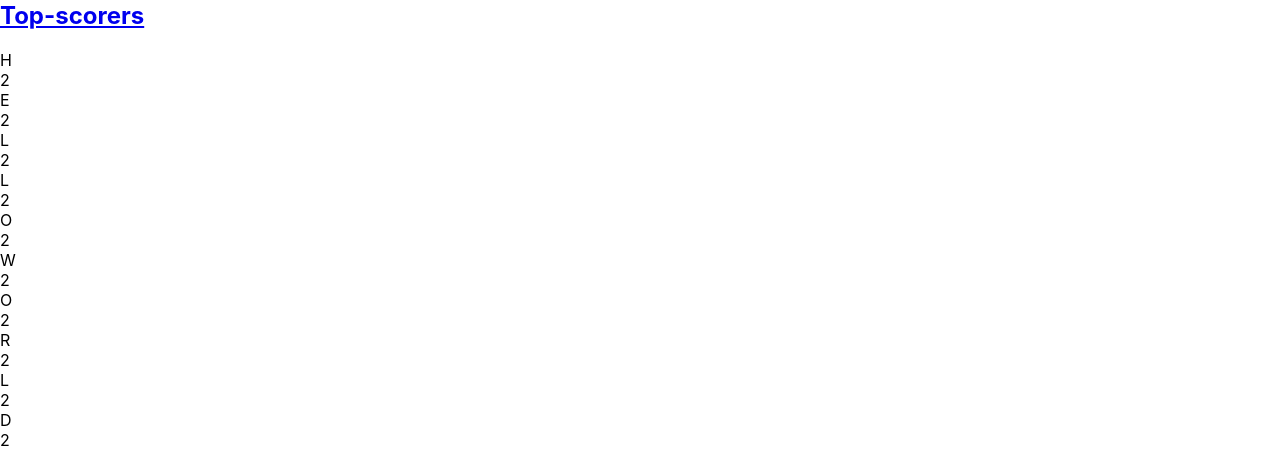
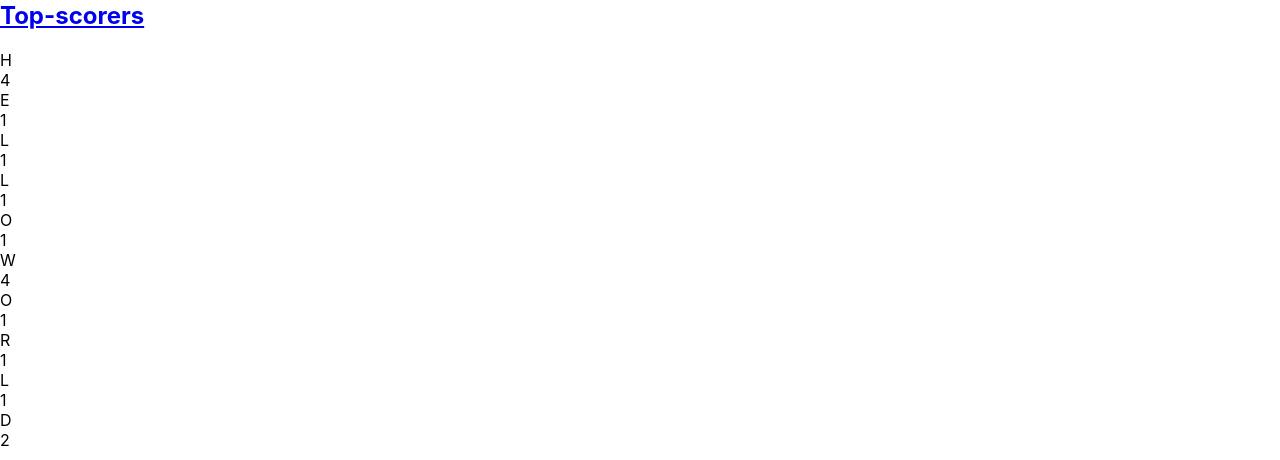
Before and after one commit to kendallha/scrabble-rouser, a React (Create React App) app: page / in a window 1280 px wide. Shown: the part 179-639 px from the top of the page. Built offline with nearby package versions, Linux system fonts and the light colour scheme.

Commit message:
Use letterValues object to give letter component value

```diff
--- a/src/Components/Letter/Letter.js
+++ b/src/Components/Letter/Letter.js
@@ -1,10 +1,11 @@
 import React from 'react';
+import { letterValues } from '../../utilities/value-calculations';
 
-const Letter = ({ tile, value }) => {
+const Letter = ({ tile }) => {
   return(
     <div>
       <article>{tile}</article>
-      <article>{value}</article>
+      <article>{letterValues[tile]}</article>
     </div>
   )
 }
--- a/src/Components/Word/Word.js
+++ b/src/Components/Word/Word.js
@@ -30,7 +30,7 @@ class Word extends Component {
  render () {
     const wordTiles = this.state.word.split('').map(letter => {
       return (
-        <Letter tile={letter} value='2' />
+        <Letter tile={letter} />
       )
     });
     return(
```
